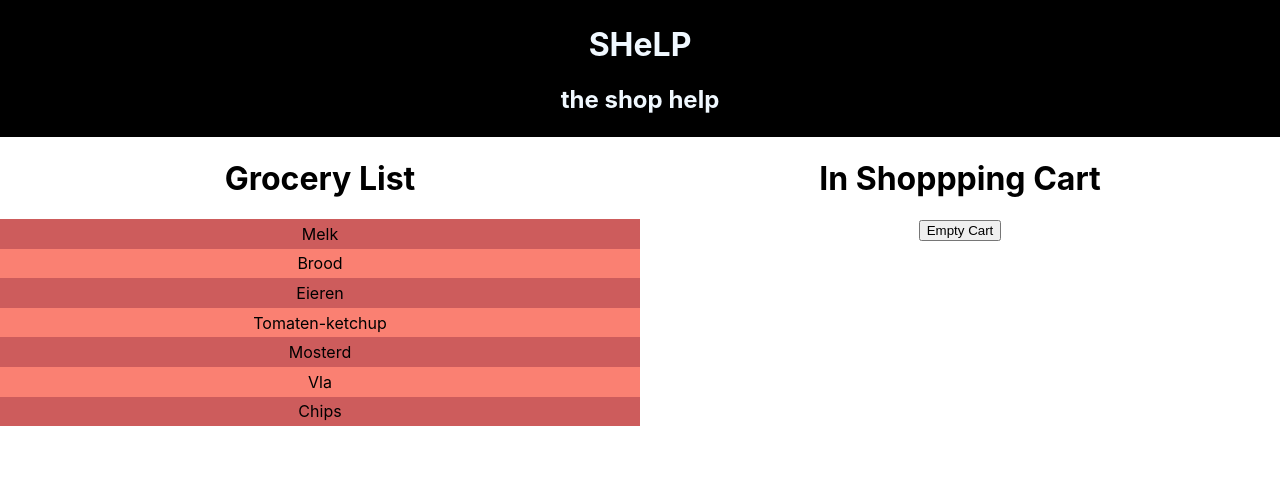
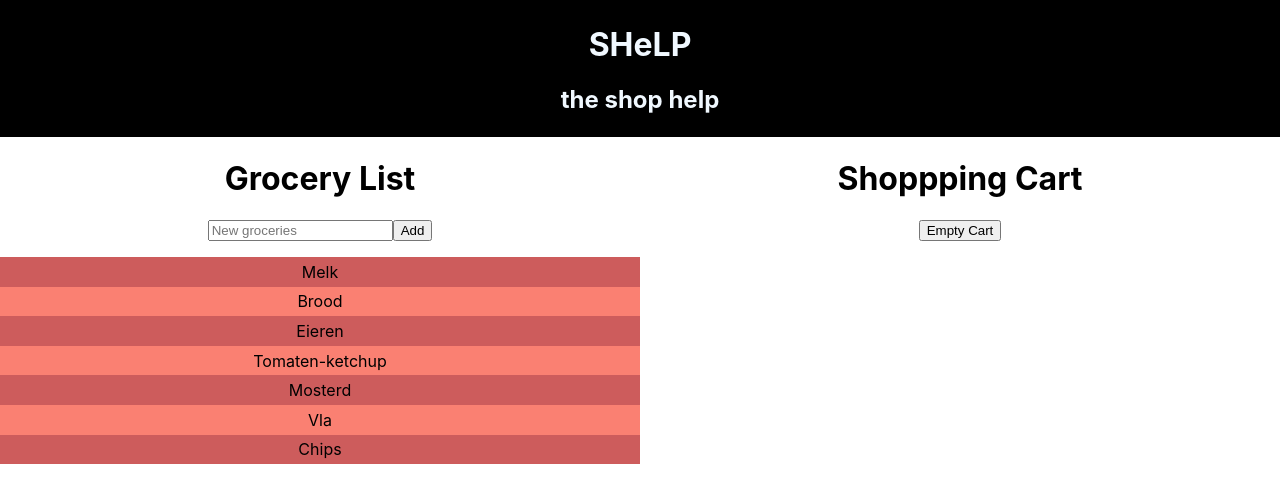
Before and after one commit to Tijs-vd-B/tijs_vd_b_eindopdracht_fed_level33, a React (Create React App) app: page / in a window 1280 px wide. Shown: the top 502 px of the page. Built offline with nearby package versions, Linux system fonts and the light colour scheme.

Commit message:
5 Added Input Field, and added a check if item was already in Cart

```diff
--- a/src/Components/GroceryList.js
+++ b/src/Components/GroceryList.js
@@ -1,10 +1,15 @@
 import React from "react";
 import List from "./List";
+import InputField from "./InputField";
 
 function GroceryList(props) {
   console.log(props);
   return (
     <div className="grocerylist__item">
+      <InputField
+        handleChange={props.handleChange}
+        handleClickAddItem={props.handleClickAddItem}
+      />
       <List
         items={props.items}
         handleClickGroceryItem={props.handleClickGroceryItem}
--- /dev/null
+++ b/src/Components/InputField.js
@@ -0,0 +1,18 @@
+import React from "react";
+
+function InputField(props) {
+  return (
+    <form className="grocery-form">
+      <input
+        type="text"
+        // value={this.state.firstName}
+        name="newTitle"
+        placeholder="New groceries"
+        onChange={props.handleChange}
+      />
+      <button onClick={props.handleClickAddItem}>Add</button>
+    </form>
+  );
+}
+
+export default InputField;
--- a/src/Container.js
+++ b/src/Container.js
@@ -19,6 +19,8 @@ class Container extends Component {
     };
     this.handleClickGroceryItem = this.handleClickGroceryItem.bind(this);
     this.handleClickEmptyCart = this.handleClickEmptyCart.bind(this);
+    this.handleChange = this.handleChange.bind(this);
+    this.handleClickAddItem = this.handleClickAddItem.bind(this);
   }
 
   handleClickGroceryItem(event) {
@@ -27,19 +29,43 @@ class Container extends Component {
     const clickedItem = this.state.groceryItems.find(
       (item) => item.title === event.target.getAttribute("value")
     );
-    console.log(clickedItem);
-    this.setState({
-      ...this.state,
-      shoppingListItems: [...this.state.shoppingListItems].concat(clickedItem),
-    });
+    if (this.state.shoppingListItems.includes(clickedItem)) {
+      console.log("Hey , you're already there!");
+    } else {
+      console.log(clickedItem);
+      this.setState({
+        ...this.state,
+        shoppingListItems: [...this.state.shoppingListItems].concat(
+          clickedItem
+        ),
+      });
+    }
   }
 
-  handleClickEmptyCart(event) {
-    console.log(event);
+  handleClickEmptyCart() {
     this.setState({
       ...this.state,
       shoppingListItems: [],
     });
+  }
+
+  handleClickAddItem(event) {
+    event.preventDefault();
+    console.log(this.state.newTitle);
+    console.log(this.state.groceryItems.length);
+    const newItem = {
+      id: this.state.groceryItems.length + 1,
+      title: this.state.newTitle,
+    };
+    this.setState({
+      ...this.state,
+      groceryItems: [...this.state.groceryItems].concat(newItem),
+    });
+  }
+
+  handleChange(event) {
+    const { name, value } = event.target;
+    this.setState({ [name]: value });
   }
 
   render() {
@@ -50,10 +76,12 @@ class Container extends Component {
           <GroceryList
             items={this.state.groceryItems}
             handleClickGroceryItem={this.handleClickGroceryItem}
+            handleChange={this.handleChange}
+            handleClickAddItem={this.handleClickAddItem}
           />
         </div>
         <div className="shoppingcart">
-          <h1>In Shoppping Cart</h1>
+          <h1>Shoppping Cart</h1>
           <ShoppingCart
             items={this.state.shoppingListItems}
             handleClickEmptyCart={this.handleClickEmptyCart}
```
